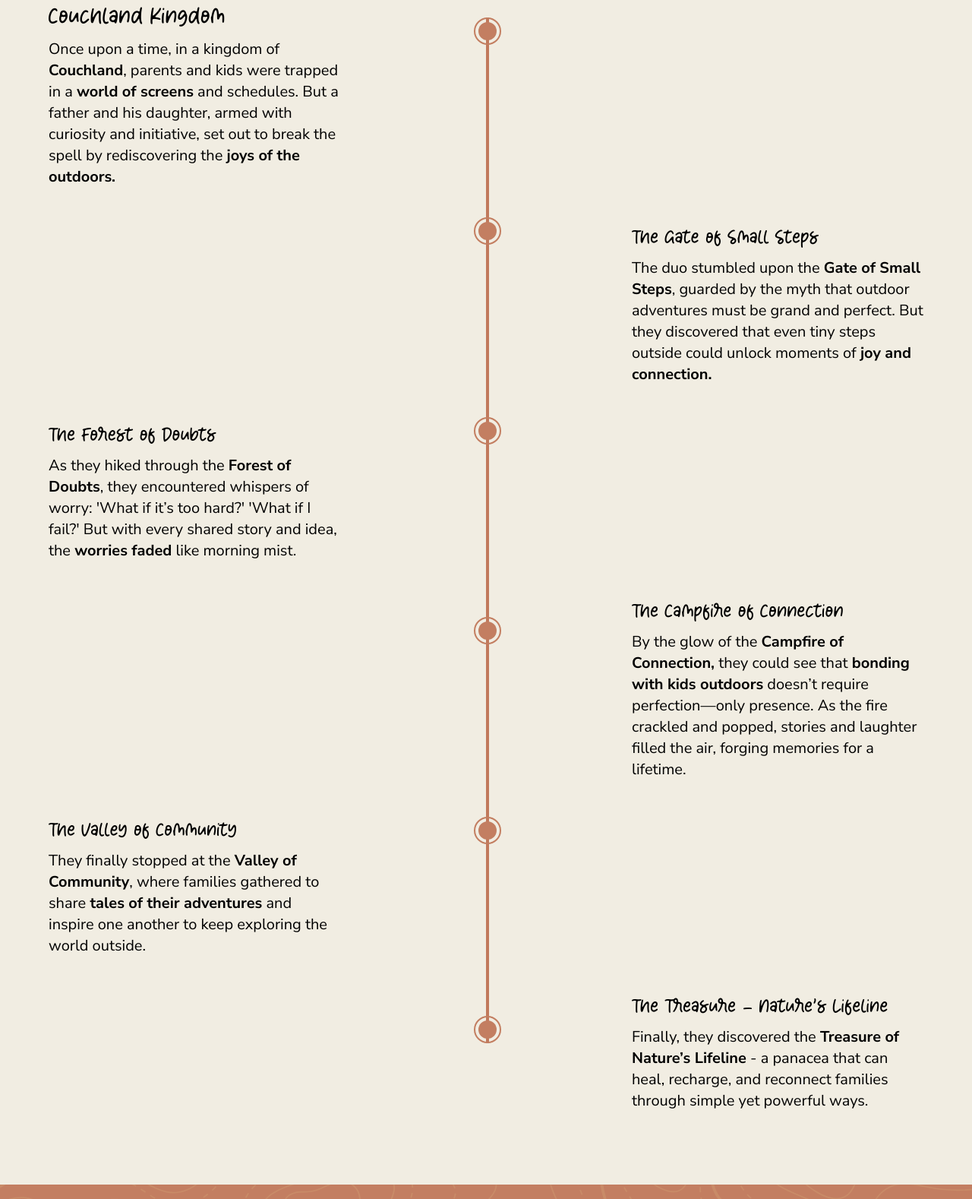
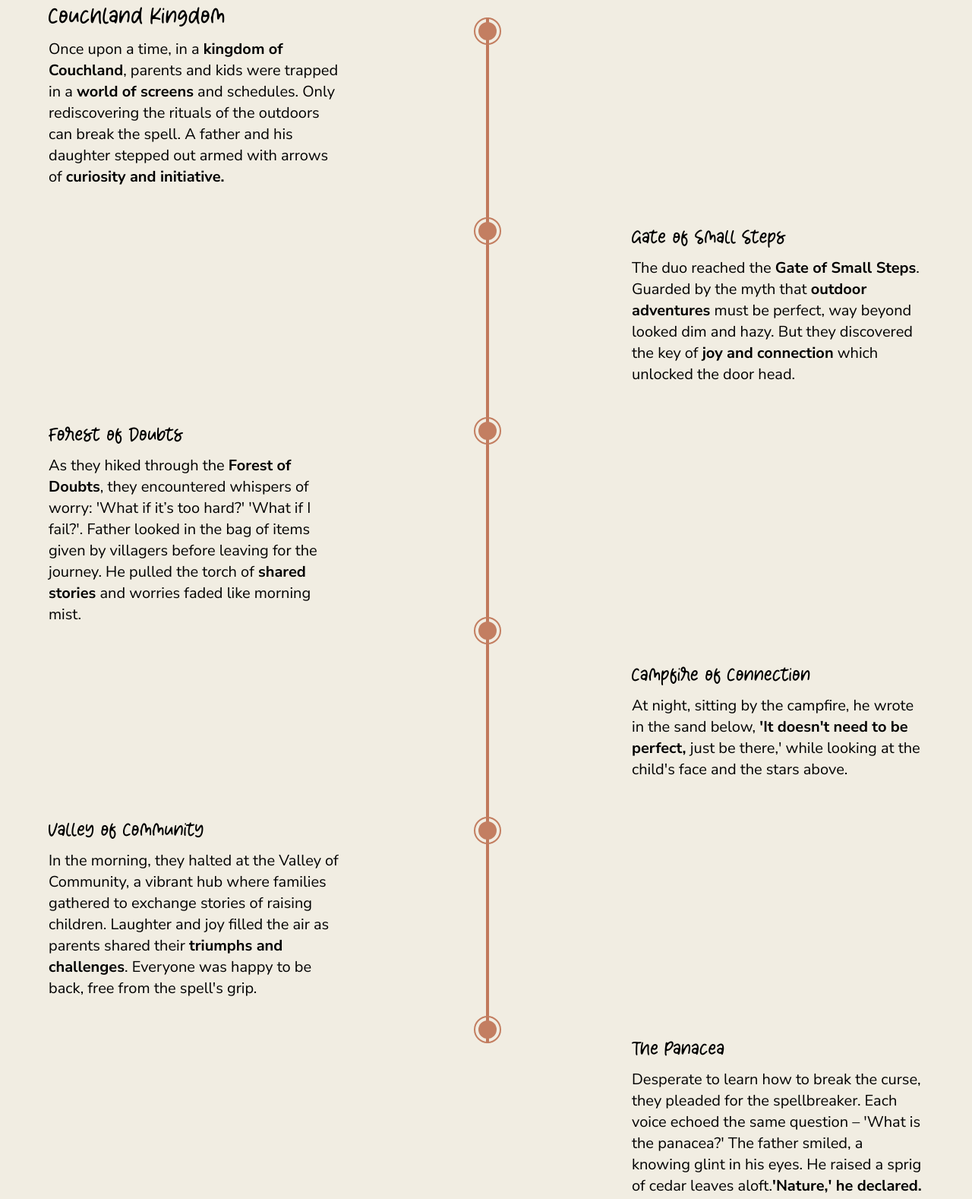
Before and after one commit to PrattDarsh/stepOutWithDad, a plain HTML site: page index.html in a window 1280 px wide. Shown: the part 1612-3190 px from the top of the page at 76% size. Drawn offline with nearby package versions, Linux system fonts and the light colour scheme.

Commit message:
add content changes

```diff
--- a/index.html
+++ b/index.html
@@ -82,11 +82,10 @@
                 <img src="images/Family.svg" class="col-span-1" alt="">
                 <div class="">
                     <p class="text-5xl md:text-6xl creamy">About us</p>
-                    <p class="text-xl">Our aim is to be intentional about nature time, and to balance out increasingly
-                        pervasive screen culture. Nature is an antidote to many modern problems and can help children to
-                        develop in a whole self way: Emotionally, Cognitively, Socially, and Physically. Dads have a
-                        pivotal, not optional, role here to play. Just need to show up and remember our world for
-                        generations to come.</p>
+                    <p class="text-xl">Our aim is to be intentional about nature time, and to balance out pervasive
+                        screen culture. Nature is a solution to many modern problems and can help children to develop in
+                        a whole self way. Dads have a pivotal, not optional, role here to play. Only need to show up for
+                        our world for generations to come. </p>
                 </div>
             </div>
         </div>
@@ -121,10 +120,13 @@
             <div class="grid grid-cols-1 md:grid-cols-3 mt-12">
                 <div class="space-y-2">
                     <p class="text-4xl creamy">Couchland Kingdom</p>
-                    <p class="text-xl">Once upon a time, in a kingdom of <b>Couchland</b>, parents and kids were trapped
+                    <p class="text-xl">Once upon a time, in a <b>kingdom of Couchland</b>, parents and kids were
+                        trapped
                         in a
-                        <b>world of screens</b> and schedules. But a father and his daughter, armed with curiosity and
-                        initiative, set out to break the spell by rediscovering the <b>joys of the outdoors.</b>
+                        <b>world of screens</b> and schedules. Only rediscovering the rituals of the outdoors can break
+                        the spell. A father and his daughter stepped out armed with arrows of <b>curiosity and
+                            initiative.</b>
+
                     </p>
                 </div>
             </div>
@@ -132,22 +134,24 @@
                 <div class=""></div>
                 <div class=""></div>
                 <div class="space-y-2">
-                    <p class="text-3xl creamy">The Gate of Small Steps</p>
-                    <p class="text-xl">The duo stumbled upon the <B>Gate of Small Steps</B>, guarded by the myth that
-                        outdoor
-                        adventures must
-                        be grand and perfect. But they discovered that even tiny steps outside could unlock moments of
-                        <b>joy and connection.</b>
+                    <p class="text-3xl creamy">Gate of Small Steps</p>
+                    <p class="text-xl">The duo reached the <B>Gate of Small Steps</B>. Guarded by the myth that
+                        <b>outdoor
+                            adventures</b> must
+                        be perfect, way beyond looked dim and hazy. But they discovered the key of <b>joy and
+                            connection</b> which unlocked the door head.
+
                     </p>
                 </div>
             </div>
             <div class="grid grid-cols-1 md:grid-cols-3 mt-12">
                 <div class="space-y-2">
-                    <p class="text-3xl creamy">The Forest of Doubts</p>
+                    <p class="text-3xl creamy">Forest of Doubts</p>
                     <p class="text-xl">As they hiked through the <b>Forest of Doubts</b>, they encountered whispers of
                         worry:
-                        'What if it’s too hard?' 'What if I fail?' But with every shared story and idea, the
-                        <b>worries faded</b> like morning mist.
+                        'What if it’s too hard?' 'What if I fail?'. Father looked in the bag of items given by villagers
+                        before leaving for the journey. He pulled the torch of <b>shared stories</b> and worries faded
+                        like morning mist.
                     </p>
                 </div>
             </div>
@@ -155,20 +159,22 @@
                 <div class=""></div>
                 <div class=""></div>
                 <div class="space-y-2">
-                    <p class="text-3xl creamy">The Campfire of Connection</p>
-                    <p class="text-xl">By the glow of the <B>Campfire of Connection,</B> they could see that <b>bonding
-                            with kids
-                            outdoors</b> doesn’t require perfection—only presence. As the fire crackled and popped,
-                        stories and
-                        laughter filled the air, forging memories for a lifetime. </p>
+                    <p class="text-3xl creamy">Campfire of Connection</p>
+                    <p class="text-xl">At night, sitting by the campfire, he wrote in the sand below, <b>'It doesn't
+                            need
+                            to be perfect,</b> just be there,' while looking at the child's face and the stars above.
+                    </p>
                 </div>
             </div>
             <div class="grid grid-cols-1 md:grid-cols-3 mt-12">
                 <div class="space-y-2">
-                    <p class="text-3xl creamy">The Valley of Community</p>
-                    <p class="text-xl">They finally stopped at the <B>Valley of Community</B>, where families gathered
-                        to share
-                        <b>tales of their adventures</b> and inspire one another to keep exploring the world outside.
+                    <p class="text-3xl creamy">Valley of Community</p>
+                    <p class="text-xl">In the morning, they halted at the Valley of Community, a vibrant hub where
+                        families gathered to exchange stories of raising children. Laughter and joy filled the air as
+                        parents shared their <b>triumphs and challenges</b>. Everyone was happy to be back, free from
+                        the
+                        spell's grip.
+
                     </p>
                 </div>
             </div>
@@ -176,11 +182,10 @@
                 <div class=""></div>
                 <div class=""></div>
                 <div class="space-y-2">
-                    <p class="text-3xl creamy">The Treasure – Nature’s Lifeline</p>
-                    <p class="text-xl">Finally, they discovered the <b>Treasure of Nature’s Lifeline</b> - a panacea
-                        that
-                        can
-                        heal, recharge, and reconnect families through simple yet powerful ways. </p>
+                    <p class="text-3xl creamy">The Panacea</p>
+                    <p class="text-xl">Desperate to learn how to break the curse, they pleaded for the spellbreaker.
+                        Each voice echoed the same question – 'What is the panacea?' The father smiled, a knowing glint
+                        in his eyes. He raised a sprig of cedar leaves aloft.<b>'Nature,' he declared.</b> </p>
                 </div>
             </div>
         </div>
@@ -256,8 +261,9 @@
                 <p>So, are you ready to say yes to 52 weekends of discovery, laughter, and wild adventures? Let’s embark
                     on this incredible journey together and make every weekend count.</p>
 
-                <p>Here’s to reclaiming childhood and reconnecting with nature—one wild weekend at a time.Step Out
-                    with hope and Follow us on:</p>
+                <p>Here’s to reclaiming childhood and reconnecting with nature—one wild weekend at a time.</p>
+
+                <p>Step Out with hope and Follow us on:</p>
 
             </div>
             <div class="flex items-center justify-center space-x-4 mt-16">
```
